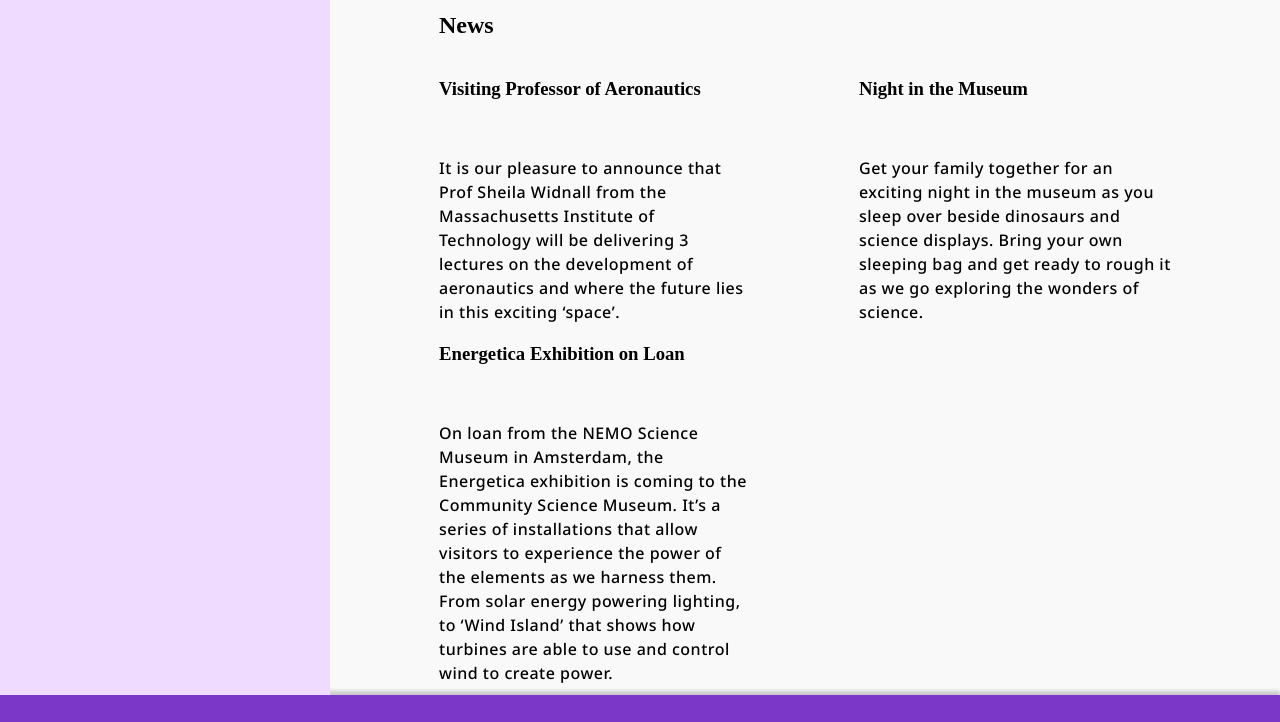
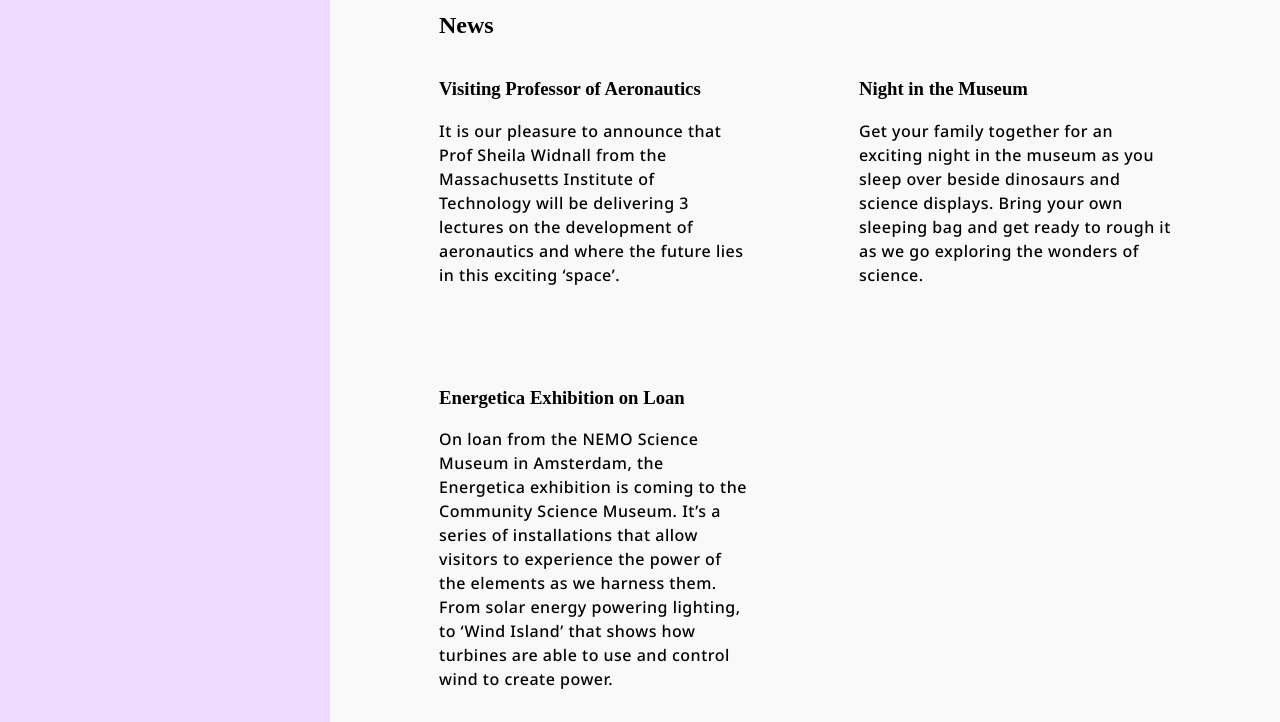
Before and after one commit to Padletut/Community_science_museum, a plain HTML site: page events.html in a window 1280 px wide. Shown: the part 1570-2292 px from the top of the page. Drawn offline with nearby package versions, Linux system fonts and the light colour scheme.

Commit message:
Fixed vertical spacing between objects

```diff
--- a/css/styles.css
+++ b/css/styles.css
@@ -202,11 +202,12 @@ main {
     flex-direction: column;
     align-items: center;
     width: 100%;
+    margin-bottom: 30px;
 }
 
 #main_wrapper__index_toptext {
     text-align: center;
-    margin-top: 0;
+    margin: 0;
 }
 
 .main_wrapper__image {
@@ -247,7 +248,7 @@ main {
     text-align: left;
     letter-spacing: 0.5px;
     width: 312px;
-    margin: 35px 0 10px 0;
+    margin: 15px 0 100px 0;
 }
 
 .main_grid {
@@ -676,7 +677,6 @@ footer {
     .main_wrapper p {
         align-self: flex-start;
         text-align: left;
-        margin-top: 56px;
     }
 
     .main_wrapper__text {
```
